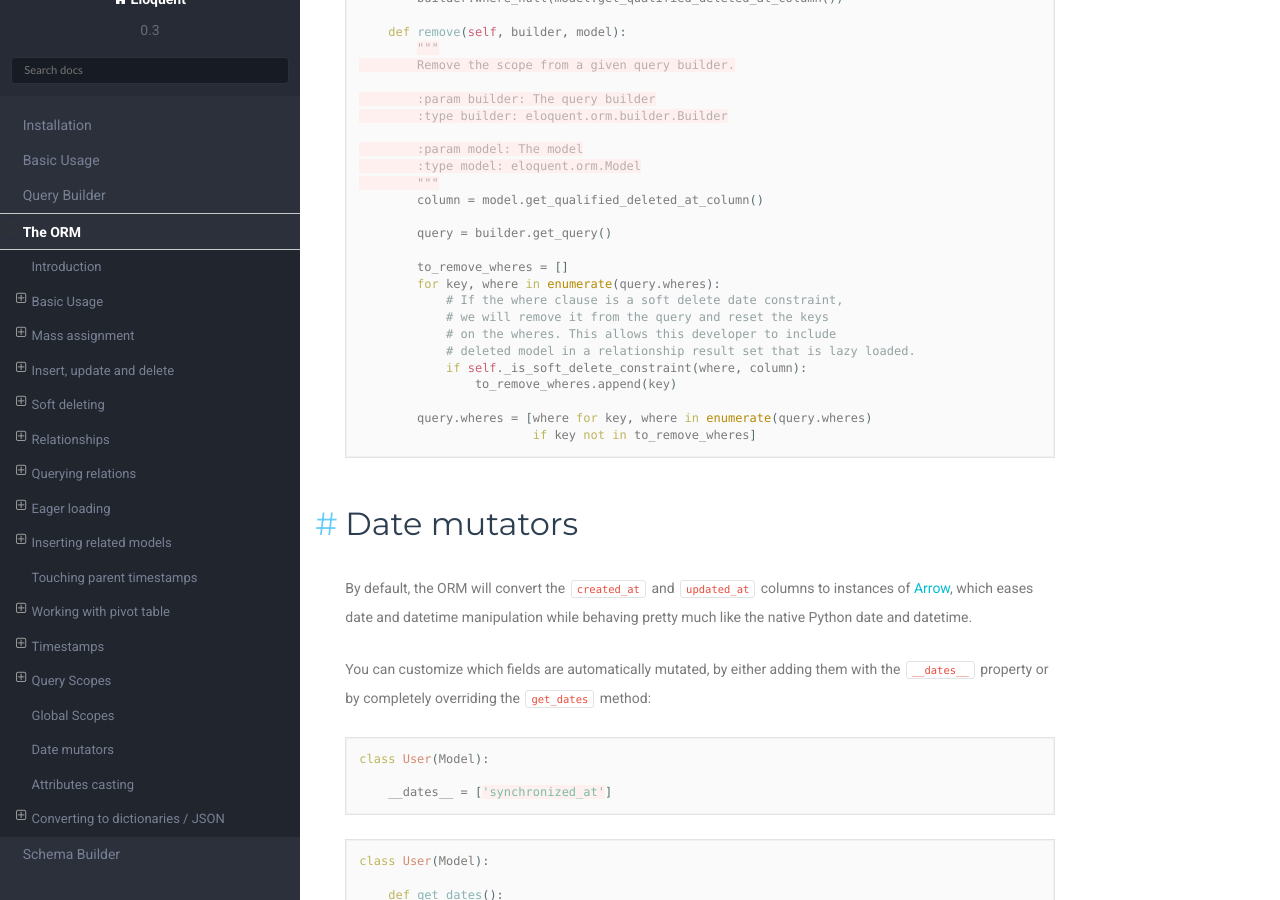
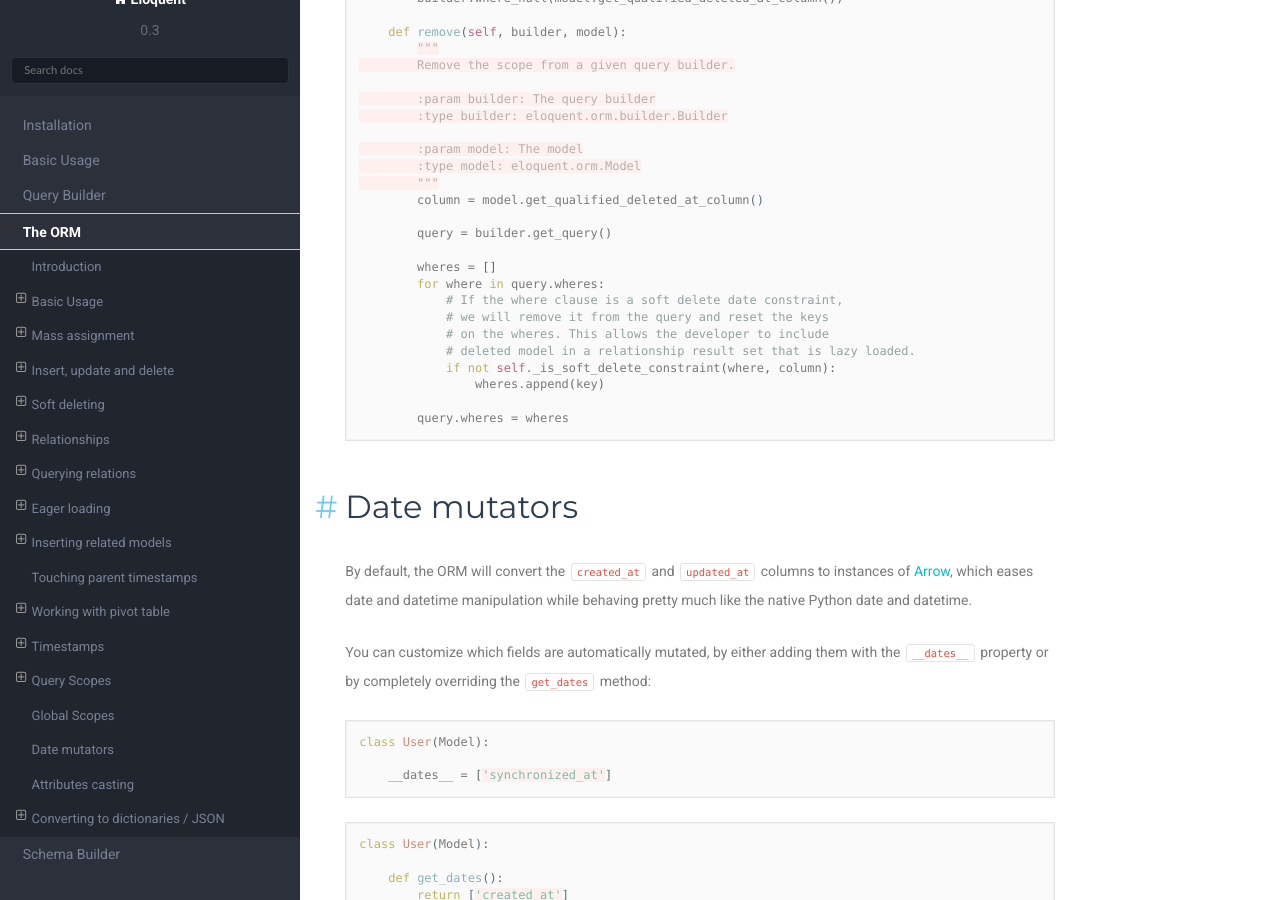
Before and after one commit to sdispater/orator, a Sphinx documentation site: the page built from docs/orm.rst, in a window 1280 px wide and 900 px high, scrolled down 26180 px. Built offline with Sphinx 7.4.7 and the Read the Docs theme 2.0.0, drawn with Linux system fonts in a browser that asks for light colours.

Commit message:
Improves SoftDeletingScope.remove() method

```diff
--- a/docs/orm.rst
+++ b/docs/orm.rst
@@ -1299,17 +1299,16 @@ So, for our ``SoftDeletingScope``, it would look something like this:
 
             query = builder.get_query()
 
-            to_remove_wheres = []
-            for key, where in enumerate(query.wheres):
+            wheres = []
+            for where in query.wheres:
                 # If the where clause is a soft delete date constraint,
                 # we will remove it from the query and reset the keys
-                # on the wheres. This allows this developer to include
+                # on the wheres. This allows the developer to include
                 # deleted model in a relationship result set that is lazy loaded.
-                if self._is_soft_delete_constraint(where, column):
-                    to_remove_wheres.append(key)
+                if not self._is_soft_delete_constraint(where, column):
+                    wheres.append(key)
 
-            query.wheres = [where for key, where in enumerate(query.wheres)
-                            if key not in to_remove_wheres]
+            query.wheres = wheres
 
 
 Date mutators
```
Also changed, not shown: 1 other file.
